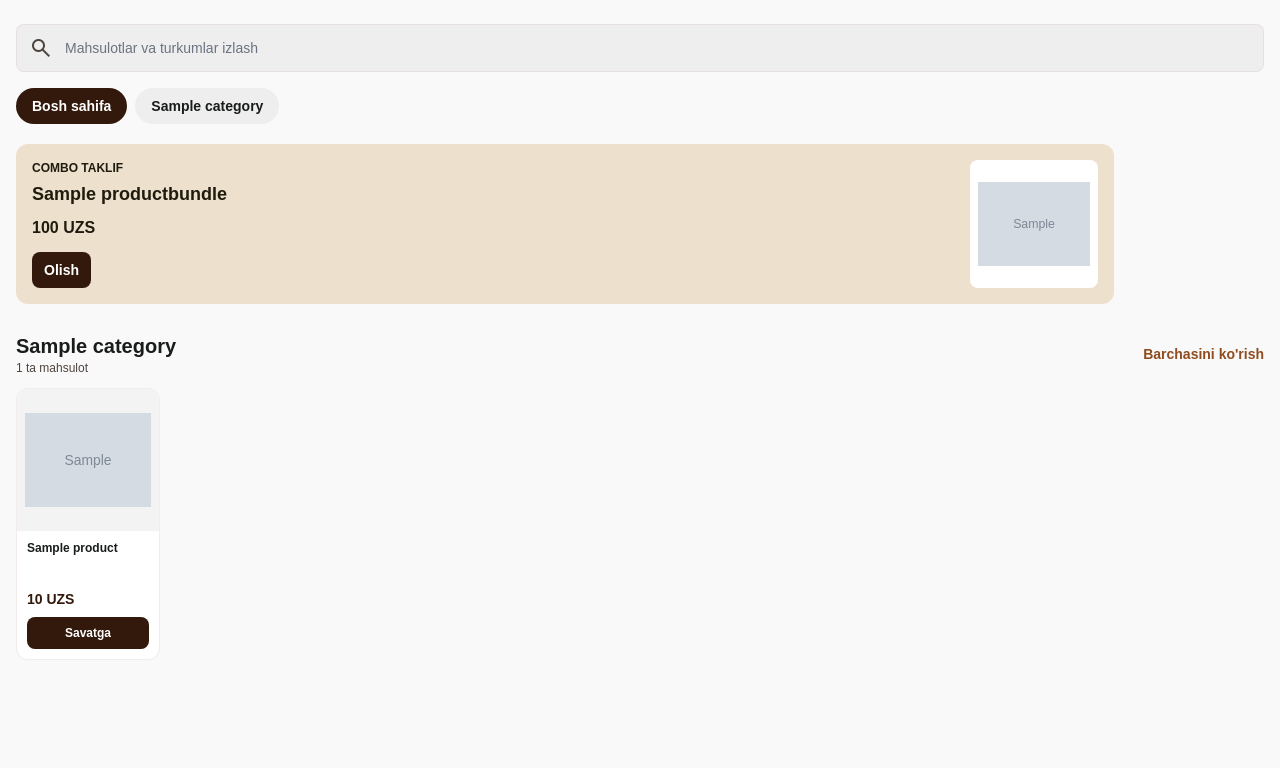
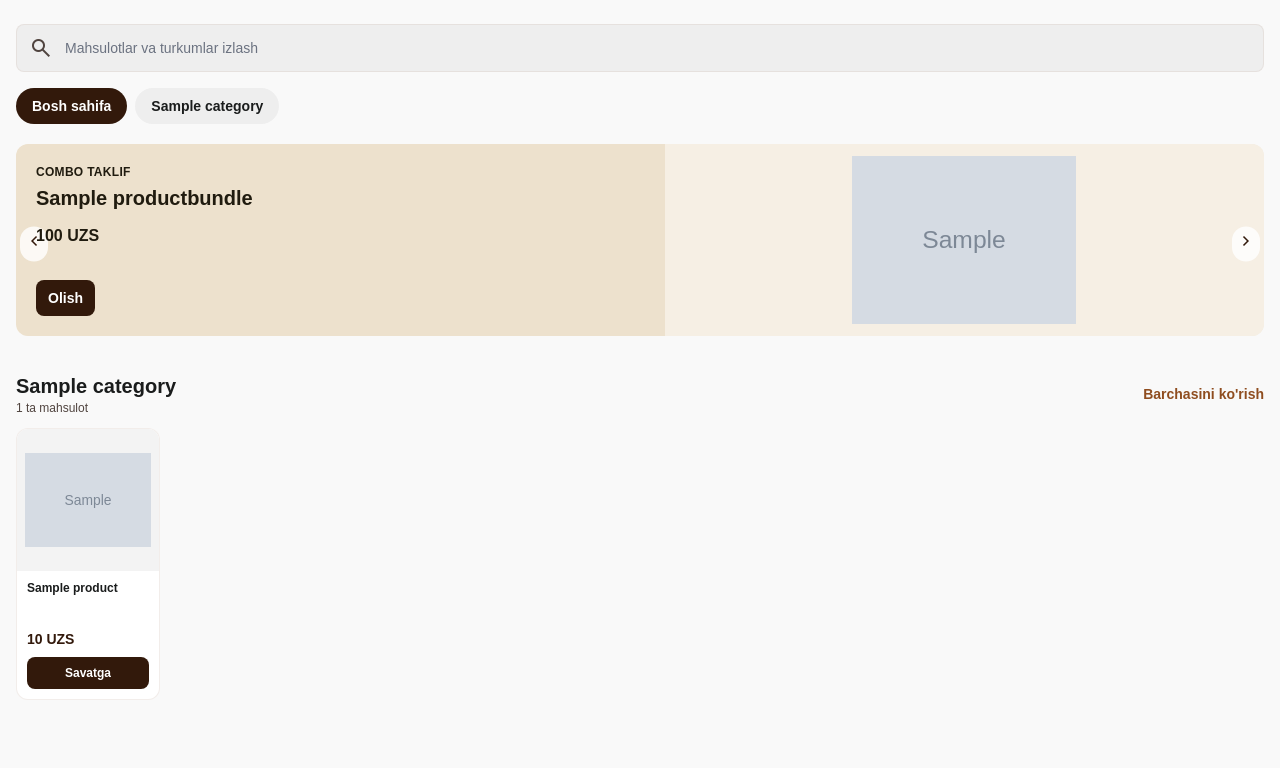
Before and after one commit to abdurokhmandevuz/aslnurafshon, a Django app: page /catalog/ in a window 1280 px wide. Shown: the part 56-824 px from the top of the page. Before the commit the page ends 716 px from the top, so only its background shows below. Run offline with Django 5.2, Linux system fonts and the light colour scheme; tables that the repository leaves empty hold one stand-in row (values such as "Sample post"); grey boxes marked "Sample" are stand-in pictures; parts of the project's set-up code (start-up, migrations or seed data) failed here and were passed over; some libraries are stand-ins or nearby versions.

Commit message:
Display daily deals and bundles in promotional slider

```diff
--- a/backend/templates/katalog.html
+++ b/backend/templates/katalog.html
@@ -18,41 +18,47 @@
 
     {% if is_home %}
     <section class="mb-7" aria-label="{% trans 'Aksiyalar' %}">
-        <div class="-mx-margin-mobile flex gap-3 overflow-x-auto px-margin-mobile no-scrollbar">
+        <div class="relative -mx-margin-mobile overflow-hidden px-margin-mobile">
+        <div id="promo-slider" class="flex transition-transform duration-300 ease-out">
             {% if daily_deal %}
-            <article class="relative flex min-h-40 w-[88%] shrink-0 overflow-hidden rounded-xl bg-secondary-container p-4 text-on-secondary-container">
-                <div class="flex min-w-0 flex-1 flex-col justify-between pr-2">
+            <article class="relative flex h-48 w-full shrink-0 overflow-hidden rounded-xl bg-secondary-container p-5 text-on-secondary-container">
+                <div class="z-10 flex min-w-0 w-[58%] flex-col justify-between">
                     <div>
-                        <p class="text-xs font-bold uppercase">{% trans "Kunlik aksiya" %}</p>
-                        <h2 class="mt-1 line-clamp-2 text-lg font-bold">{{ daily_deal.variant.product.name }}</h2>
-                        <p class="mt-1 text-sm">{{ daily_deal.variant.label }}</p>
-                        <p class="mt-2 text-sm"><span class="line-through opacity-70">{{ daily_deal.variant.price }} UZS</span> <b>{{ daily_deal.deal_price }} UZS</b></p>
+                        <p class="text-xs font-bold uppercase tracking-wide">{% trans "Kunlik aksiya" %}</p>
+                        <h2 class="mt-1 line-clamp-2 text-xl font-bold">{{ daily_deal.variant.product.name }}</h2>
+                        <p class="mt-2 text-sm"><span class="line-through opacity-70">{{ daily_deal.variant.price }} UZS</span><br><b class="text-base">{{ daily_deal.deal_price }} UZS</b></p>
                     </div>
                     <div class="flex items-center gap-2">
                         <span id="daily-timer" data-expires-at="{{ daily_deal_expires_at|date:'c' }}" class="rounded-md bg-surface-container-lowest/70 px-2 py-1 text-xs font-bold">24:00:00</span>
-                        <button onclick="addToCart('{{ daily_deal.variant.id }}', 1)" class="rounded-lg bg-primary px-3 py-2 text-sm font-bold text-on-primary">{% trans "Savatga" %}</button>
+                        <button onclick="addToCart('{{ daily_deal.variant.id }}', 1)" class="rounded-lg bg-primary px-3 py-2 text-sm font-bold text-on-primary">{% trans "Olish" %}</button>
                     </div>
                 </div>
-                <a href="{% url 'product_detail' daily_deal.variant.product.id %}" class="flex w-32 shrink-0 items-center justify-center rounded-lg bg-surface-container-lowest p-2">
+                <a href="{% url 'product_detail' daily_deal.variant.product.id %}" class="absolute right-0 top-0 flex h-full w-[48%] items-center justify-center bg-surface-container-lowest/40 p-3">
                     {% if daily_deal.variant.product.image %}<img src="{{ daily_deal.variant.product.image.url }}" alt="{{ daily_deal.variant.product.name }}" class="h-full w-full object-contain">{% else %}<span class="material-symbols-outlined text-4xl text-outline">image</span>{% endif %}
                 </a>
             </article>
             {% endif %}
             {% for bundle in featured_bundles %}
-            <article class="relative flex min-h-40 w-[88%] shrink-0 overflow-hidden rounded-xl bg-tertiary-fixed p-4 text-on-tertiary-fixed">
-                <div class="flex min-w-0 flex-1 flex-col justify-between pr-2">
+            <article class="relative flex h-48 w-full shrink-0 overflow-hidden rounded-xl bg-tertiary-fixed p-5 text-on-tertiary-fixed">
+                <div class="z-10 flex min-w-0 w-[58%] flex-col justify-between">
                     <div>
-                        <p class="text-xs font-bold uppercase">{% trans "Combo taklif" %}{% if bundle.discount_percent %} -{{ bundle.discount_percent }}%{% endif %}</p>
-                        <h2 class="mt-1 line-clamp-2 text-lg font-bold">{{ bundle.name }}</h2>
-                        <p class="mt-2 text-base font-bold">{{ bundle.price }} UZS</p>
+                        <p class="text-xs font-bold uppercase tracking-wide">{% trans "Combo taklif" %}{% if bundle.discount_percent %} -{{ bundle.discount_percent }}%{% endif %}</p>
+                        <h2 class="mt-1 line-clamp-2 text-xl font-bold">{{ bundle.name }}</h2>
+                        <p class="mt-3 text-base font-bold">{{ bundle.price }} UZS</p>
                     </div>
                     <button onclick="addBundleToCart('{{ bundle.id }}')" class="w-fit rounded-lg bg-primary px-3 py-2 text-sm font-bold text-on-primary">{% trans "Olish" %}</button>
                 </div>
-                <a href="{% url 'bundle_detail' bundle.id %}" class="flex w-32 shrink-0 items-center justify-center rounded-lg bg-surface-container-lowest p-2">
+                <a href="{% url 'bundle_detail' bundle.id %}" class="absolute right-0 top-0 flex h-full w-[48%] items-center justify-center bg-surface-container-lowest/45 p-3">
                     {% if bundle.image %}<img src="{{ bundle.image.url }}" alt="{{ bundle.name }}" loading="lazy" class="h-full w-full object-contain">{% endif %}
                 </a>
             </article>
             {% endfor %}
+        </div>
+        {% if daily_deal or featured_bundles %}
+        <button onclick="movePromo(-1)" class="absolute left-5 top-1/2 -translate-y-1/2 rounded-full bg-surface-container-lowest/80 p-1 text-primary"><span class="material-symbols-outlined text-[20px]">chevron_left</span></button>
+        <button onclick="movePromo(1)" class="absolute right-5 top-1/2 -translate-y-1/2 rounded-full bg-surface-container-lowest/80 p-1 text-primary"><span class="material-symbols-outlined text-[20px]">chevron_right</span></button>
+        <div id="promo-dots" class="mt-2 flex justify-center gap-1.5"></div>
+        {% endif %}
         </div>
     </section>
 
@@ -124,5 +130,32 @@ function updateDailyTimer() {
 }
 updateDailyTimer();
 setInterval(updateDailyTimer, 1000);
+
+const promoSlider = document.getElementById('promo-slider');
+const promoCount = promoSlider ? promoSlider.children.length : 0;
+let promoIndex = 0;
+function renderPromo() {
+    if (!promoSlider) return;
+    promoSlider.style.transform = `translateX(-${promoIndex * 100}%)`;
+    document.querySelectorAll('#promo-dots button').forEach((dot, index) => {
+        dot.className = index === promoIndex ? 'h-1.5 w-4 rounded-full bg-primary' : 'h-1.5 w-1.5 rounded-full bg-outline-variant';
+    });
+}
+function movePromo(step) {
+    if (promoCount < 2) return;
+    promoIndex = (promoIndex + step + promoCount) % promoCount;
+    renderPromo();
+}
+if (promoCount > 1) {
+    const dots = document.getElementById('promo-dots');
+    for (let index = 0; index < promoCount; index += 1) {
+        const dot = document.createElement('button');
+        dot.setAttribute('aria-label', `Banner ${index + 1}`);
+        dot.onclick = () => { promoIndex = index; renderPromo(); };
+        dots.appendChild(dot);
+    }
+    renderPromo();
+    setInterval(() => movePromo(1), 6000);
+}
 </script>
 {% endblock %}
```
